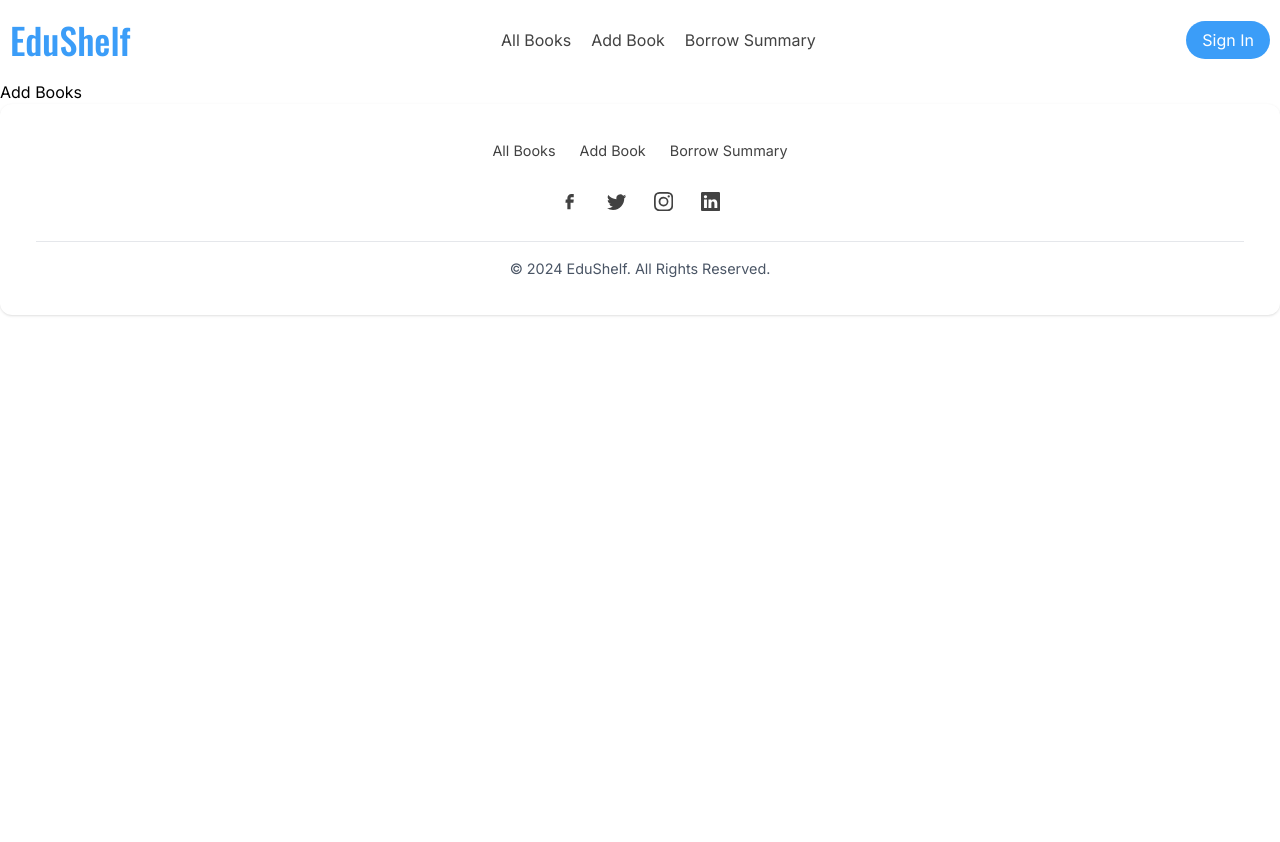
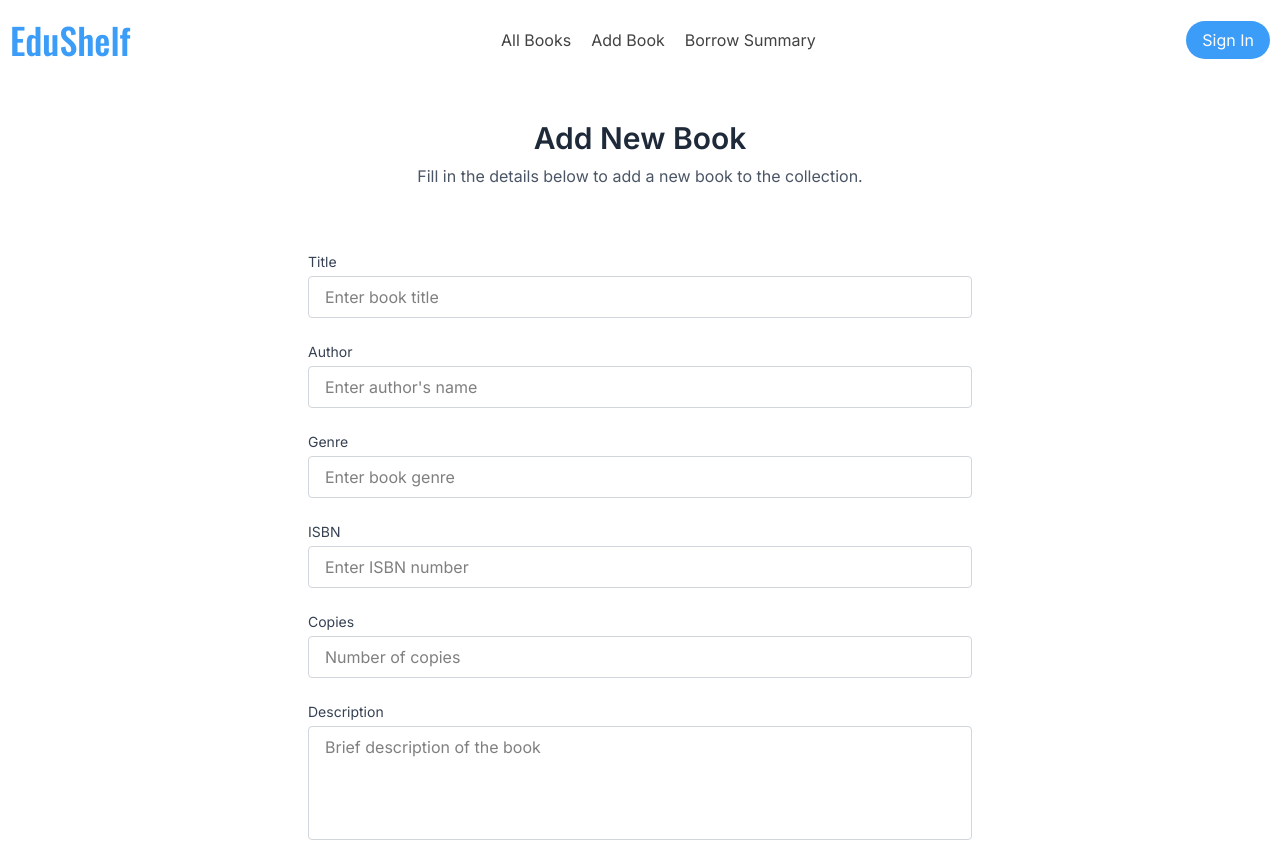
Before and after one commit to RakibHossen678/library-Management, a React (Vite) app: page /create-book in a window 1280 px wide. Shown: the top 842 px of the page. Before the commit the page ends 800 px from the top, so only its background shows below. Built offline with nearby package versions, Linux system fonts and the light colour scheme.

Commit message:
feat: integrate Redux for state management and add book submission functionality with notifications

```diff
--- a/package.json
+++ b/package.json
@@ -14,10 +14,12 @@
     "@tailwindcss/vite": "^4.1.11",
     "react": "^19.1.0",
     "react-dom": "^19.1.0",
+    "react-hot-toast": "^2.5.2",
     "react-icon": "^1.0.0",
     "react-icons": "^5.5.0",
     "react-redux": "^9.2.0",
     "react-router": "^7.6.3",
+    "react-toast": "^1.0.3",
     "tailwindcss": "^4.1.11"
   },
   "devDependencies": {
--- a/src/main.tsx
+++ b/src/main.tsx
@@ -3,11 +3,31 @@ import { createRoot } from "react-dom/client";
 import { BrowserRouter } from "react-router";
 import Router from "./router/routes.tsx";
 import "./index.css";
+import { Provider } from "react-redux";
+import { store } from "./redux/store.ts";
+import { Toaster } from "react-hot-toast";
+
+const isMobile = window.innerWidth < 640;
 
 createRoot(document.getElementById("root")!).render(
   <StrictMode>
     <BrowserRouter>
-      <Router />
+      <Provider store={store}>
+        <Toaster
+          position="top-right"
+          toastOptions={{
+            duration: 5000,
+            style: {
+              background: "white",
+              fontSize: isMobile ? "13px" : "17px",
+              margin: isMobile ? "20px 0" : "40px 0",
+              padding: isMobile ? "8px 12px" : "12px 16px",
+              fontFamily: "var(--font-jakarta)",
+            },
+          }}
+        />
+        <Router />
+      </Provider>
     </BrowserRouter>
   </StrictMode>
 );
--- a/src/pages/AddBooks.tsx
+++ b/src/pages/AddBooks.tsx
@@ -1,7 +1,153 @@
+import toast from "react-hot-toast";
+import { useAddBookMutation } from "../redux/api/baseApi";
 const AddBooks = () => {
+  const [addBook] = useAddBookMutation(undefined);
+
+  const handleSubmitForm = async (e: React.FormEvent<HTMLFormElement>) => {
+    e.preventDefault();
+    const form = e.target as HTMLFormElement;
+    const title = (form.elements.namedItem("title") as HTMLInputElement).value;
+    const author = (form.elements.namedItem("author") as HTMLInputElement)
+      .value;
+    const genre = (form.elements.namedItem("genre") as HTMLInputElement).value;
+    const isbn = (form.elements.namedItem("isbn") as HTMLInputElement).value;
+    const copies = (form.elements.namedItem("copies") as HTMLInputElement)
+      .value;
+
+    const book = {
+      title,
+      author,
+      genre,
+      isbn,
+      copies: parseInt(copies),
+      available: true,
+    };
+    const { data } = await addBook(book);
+
+    if (data?.success) {
+      toast.success("Book added successfully");
+      form.reset();
+    }
+    console.log(data);
+  };
+
   return (
-    <div>
-      <h1>Add Books</h1>
+    <div className="max-w-3xl mx-auto min-h-[calc(100vh-60px)] px-5 py-10">
+      {/* Title and Description */}
+      <div className="text-center mb-8">
+        <h1 className="text-2xl md:text-3xl font-semibold text-gray-800">
+          Add New Book
+        </h1>
+        <p className="text-gray-600 mt-2 text-sm md:text-base">
+          Fill in the details below to add a new book to the collection.
+        </p>
+      </div>
+
+      {/* Form */}
+      <form onSubmit={handleSubmitForm} className="bg-white p-8 rounded-xl">
+        <div className="grid gap-6">
+          {/* Title */}
+          <div className="flex flex-col">
+            <label htmlFor="title" className="mb-1 text-sm text-gray-700">
+              Title
+            </label>
+            <input
+              type="text"
+              id="title"
+              name="title"
+              required
+              placeholder="Enter book title"
+              className="border border-gray-300 rounded px-4 py-2 outline-none  "
+            />
+          </div>
+
+          {/* Author */}
+          <div className="flex flex-col">
+            <label htmlFor="author" className="mb-1 text-sm text-gray-700">
+              Author
+            </label>
+            <input
+              type="text"
+              id="author"
+              name="author"
+              required
+              placeholder="Enter author's name"
+              className="border border-gray-300 rounded px-4 py-2 outline-none  "
+            />
+          </div>
+
+          {/* Genre */}
+          <div className="flex flex-col">
+            <label htmlFor="genre" className="mb-1 text-sm text-gray-700">
+              Genre
+            </label>
+            <input
+              type="text"
+              id="genre"
+              name="genre"
+              required
+              placeholder="Enter book genre"
+              className="border border-gray-300 rounded px-4 py-2 outline-none  "
+            />
+          </div>
+
+          {/* ISBN */}
+          <div className="flex flex-col">
+            <label htmlFor="isbn" className="mb-1 text-sm text-gray-700">
+              ISBN
+            </label>
+            <input
+              type="text"
+              id="isbn"
+              name="isbn"
+              required
+              placeholder="Enter ISBN number"
+              className="border border-gray-300 rounded px-4 py-2 outline-none  "
+            />
+          </div>
+
+          {/* Copies */}
+          <div className="flex flex-col">
+            <label htmlFor="copies" className="mb-1 text-sm text-gray-700">
+              Copies
+            </label>
+            <input
+              type="number"
+              id="copies"
+              name="copies"
+              min={0}
+              required
+              placeholder="Number of copies"
+              className="border border-gray-300 rounded px-4 py-2 outline-none focus:ring-2 "
+            />
+          </div>
+
+          {/* Description */}
+          <div className="flex flex-col">
+            <label htmlFor="description" className="mb-1 text-sm text-gray-700">
+              Description
+            </label>
+            <textarea
+              id="description"
+              name="description"
+              rows={4}
+              required
+              placeholder="Brief description of the book"
+              className="border border-gray-300 rounded px-4 py-2 outline-none   resize-none"
+            />
+          </div>
+        </div>
+
+        {/* Submit Button */}
+        <div className="flex justify-end mt-8">
+          <button
+            type="submit"
+            className="bg-[#3B9DF8]  transition-colors text-white font-semibold px-6 py-2 rounded-lg"
+          >
+            Save Book
+          </button>
+        </div>
+      </form>
     </div>
   );
 };
--- a/src/redux/api/baseApi.ts
+++ b/src/redux/api/baseApi.ts
@@ -1,14 +1,33 @@
 import { createApi, fetchBaseQuery } from "@reduxjs/toolkit/query/react";
 
 export const baseApi = createApi({
+  reducerPath: "baseApi",
   baseQuery: fetchBaseQuery({
-    baseUrl: "http://localhost:5000/api",
+    baseUrl: "http://localhost:7000/api",
   }),
+  tagTypes: ["books"],
   endpoints: (builder) => ({
-    getTasks: builder.query({
-      query: () => "/tasks",
+    // getBooks: builder.query({
+    //   query: () => "/books",
+    //   providesTags: ["books"],
+    // }),
+    addBook: builder.mutation({
+      query: (data) => ({
+        url: "/books",
+        method: "POST",
+        body: data,
+      }),
     }),
   }),
 });
 
-export const { useGetTasksQuery } = baseApi;
+export const {
+  // useGetBooksQuery,
+  useAddBookMutation,
+  // useGetBookQuery,
+  // useUpdateBookMutation,
+  // useSaveBookMutation,
+  // useDeleteBookMutation,
+  // useGetBorrowSummaryQuery,
+  // useSaveBorrowMutation,
+} = baseApi;
--- a/src/redux/hook.ts
+++ b/src/redux/hook.ts
@@ -0,0 +1,5 @@
+import { useDispatch, useSelector } from "react-redux";
+import { type RootState, type AppDispatch } from "./store";
+
+export const useAppSelector = useSelector.withTypes<RootState>;
+export const useAppDispatch = useDispatch.withTypes<AppDispatch>();
--- a/src/redux/store.ts
+++ b/src/redux/store.ts
@@ -0,0 +1,14 @@
+import { configureStore } from "@reduxjs/toolkit";
+import { baseApi } from "./api/baseApi";
+
+export const store = configureStore({
+  reducer: {
+    [baseApi.reducerPath]: baseApi.reducer,
+  },
+
+  middleware: (getDefaultMiddleware) =>
+    getDefaultMiddleware().concat(baseApi.middleware),
+});
+
+export type RootState = ReturnType<typeof store.getState>;
+export type AppDispatch = typeof store.dispatch;
```
Also changed, not shown: 1 other file (tests, documents, lock files or other folders).
